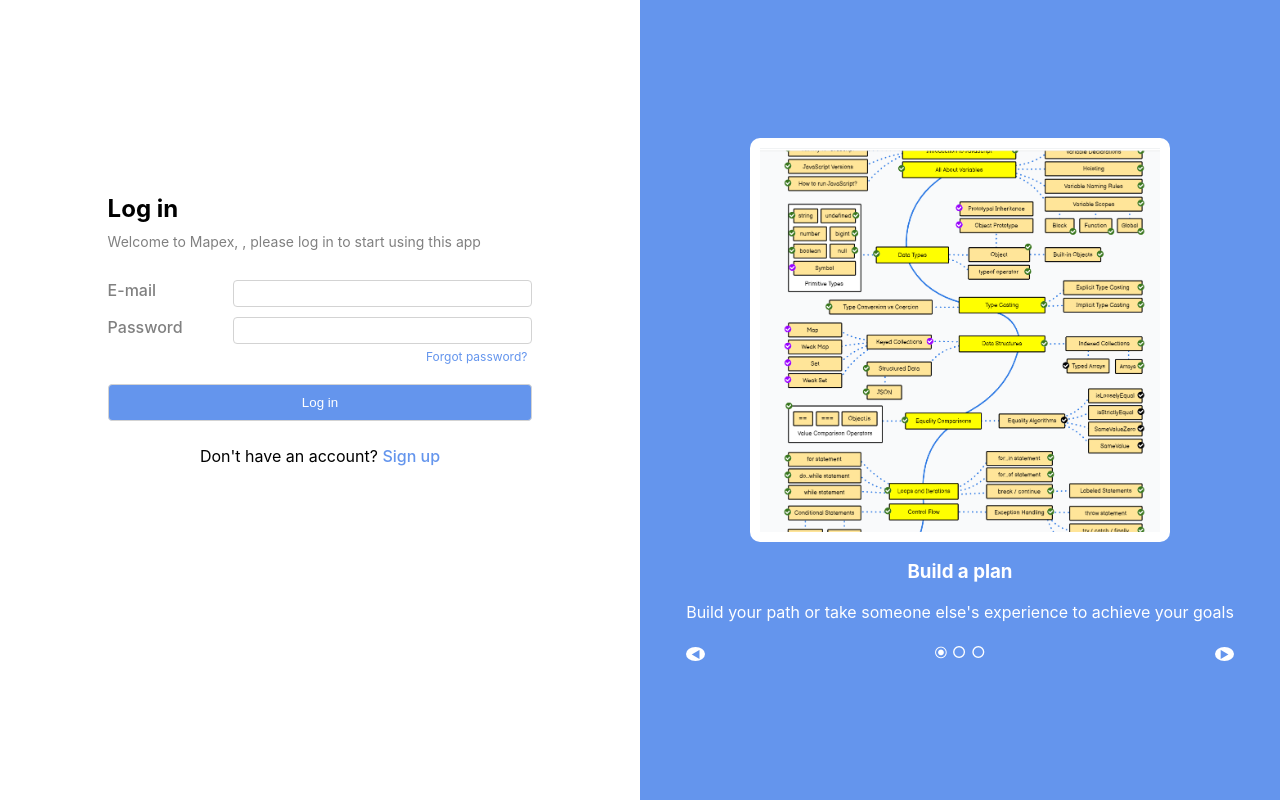
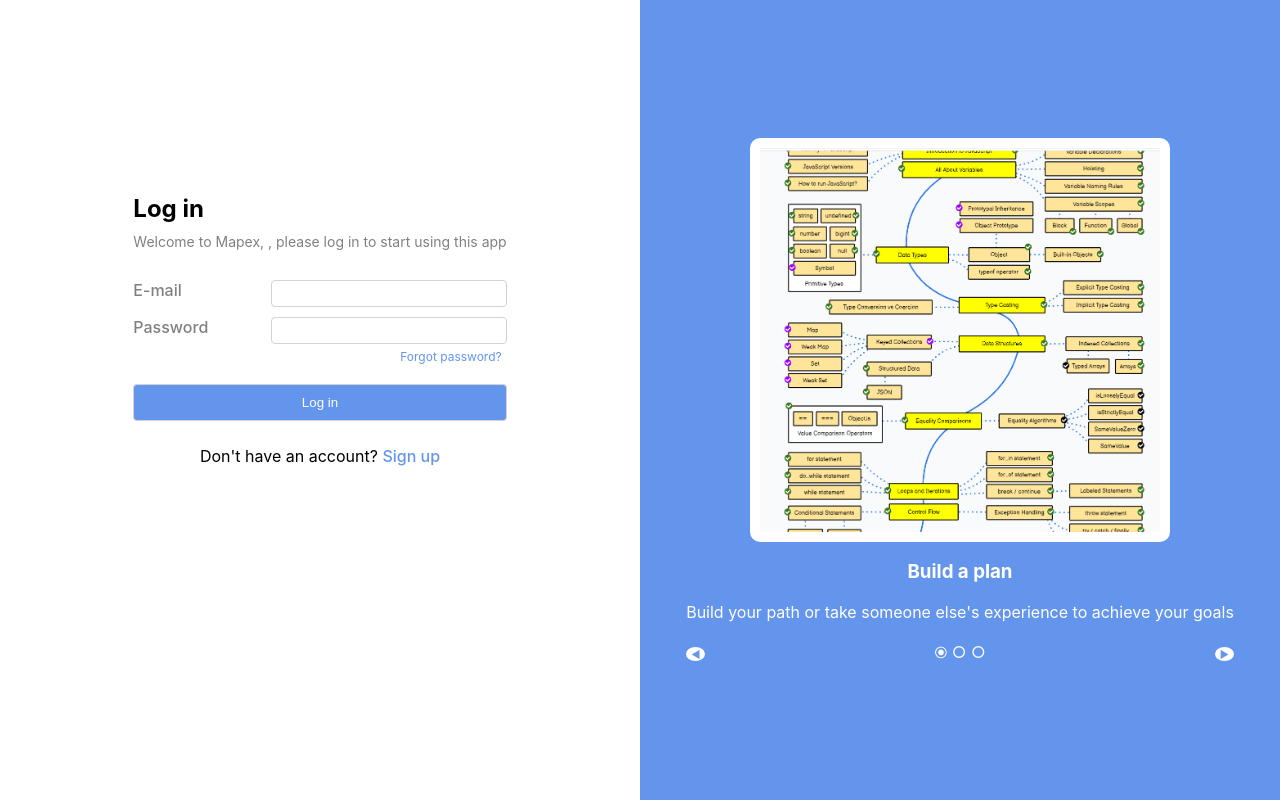
Before and after one commit to mind180/mapex-full, a React (Create React App) app in the folder frontend/: page /login in a window 1280 px wide. Built offline with nearby package versions, Linux system fonts and the light colour scheme.

Commit message:
fix styles for register form

```diff
--- a/frontend/src/components/ui/login/Login.css
+++ b/frontend/src/components/ui/login/Login.css
@@ -25,8 +25,8 @@
 
 .login-form-field {
     display: grid;
-    grid-template-columns: 1fr 4fr;
-    grid-gap: 50px;
+    grid-template-columns: 2fr 4fr;
+    grid-gap: 20px;
     padding: 5px 0;
 }
 
@@ -39,6 +39,10 @@
     padding: 5px;
     border: 1px solid lightgray;
     border-radius: 4px;
+}
+
+.login-form-field input::placeholder {
+    color: lightgray;
 }
 
 .login-form-field input:focus {
@@ -70,6 +74,7 @@
 .error-msg {
     text-align: center;
     color: red;
+    max-width: 400px;
 }
 
 .signup-link {
@@ -144,3 +149,5 @@
     cursor: pointer;
     font-size: 10px;
 }
+
+/* Register */
```
